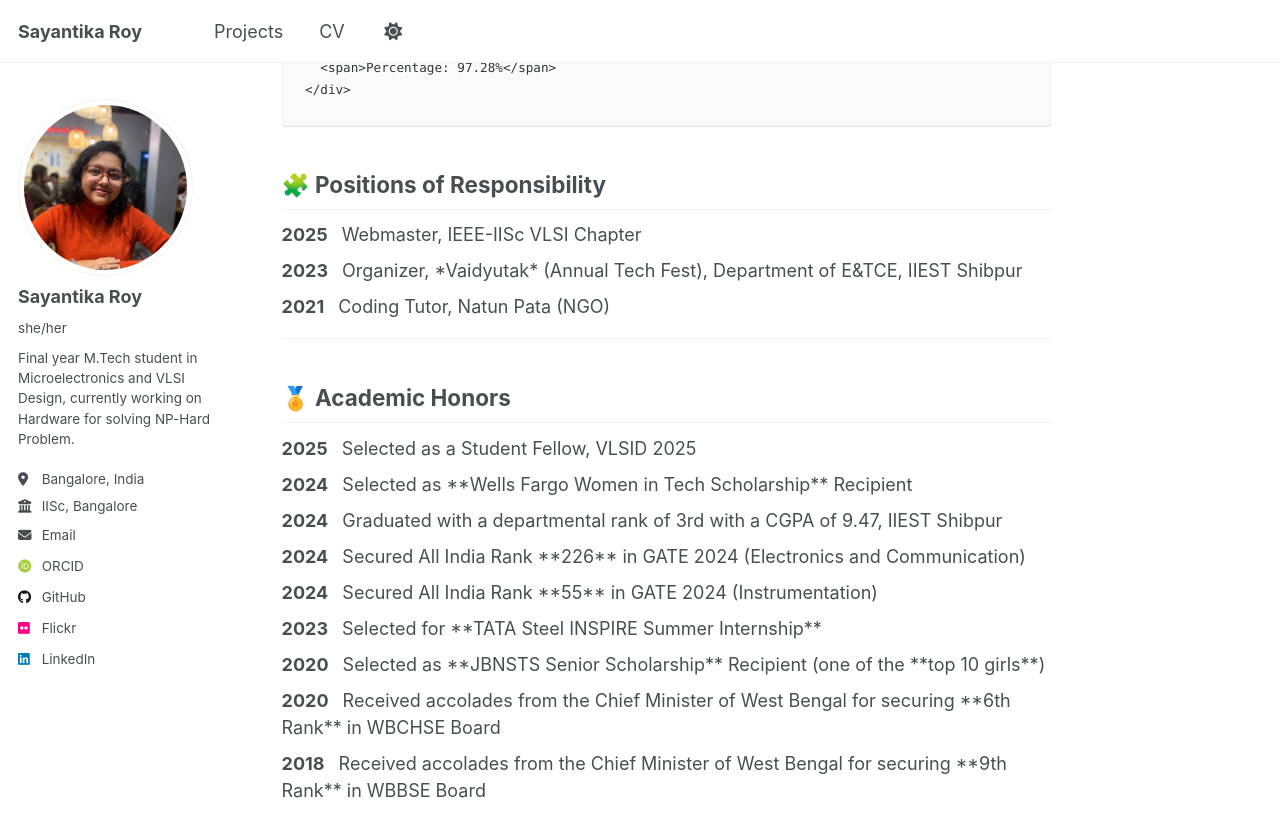
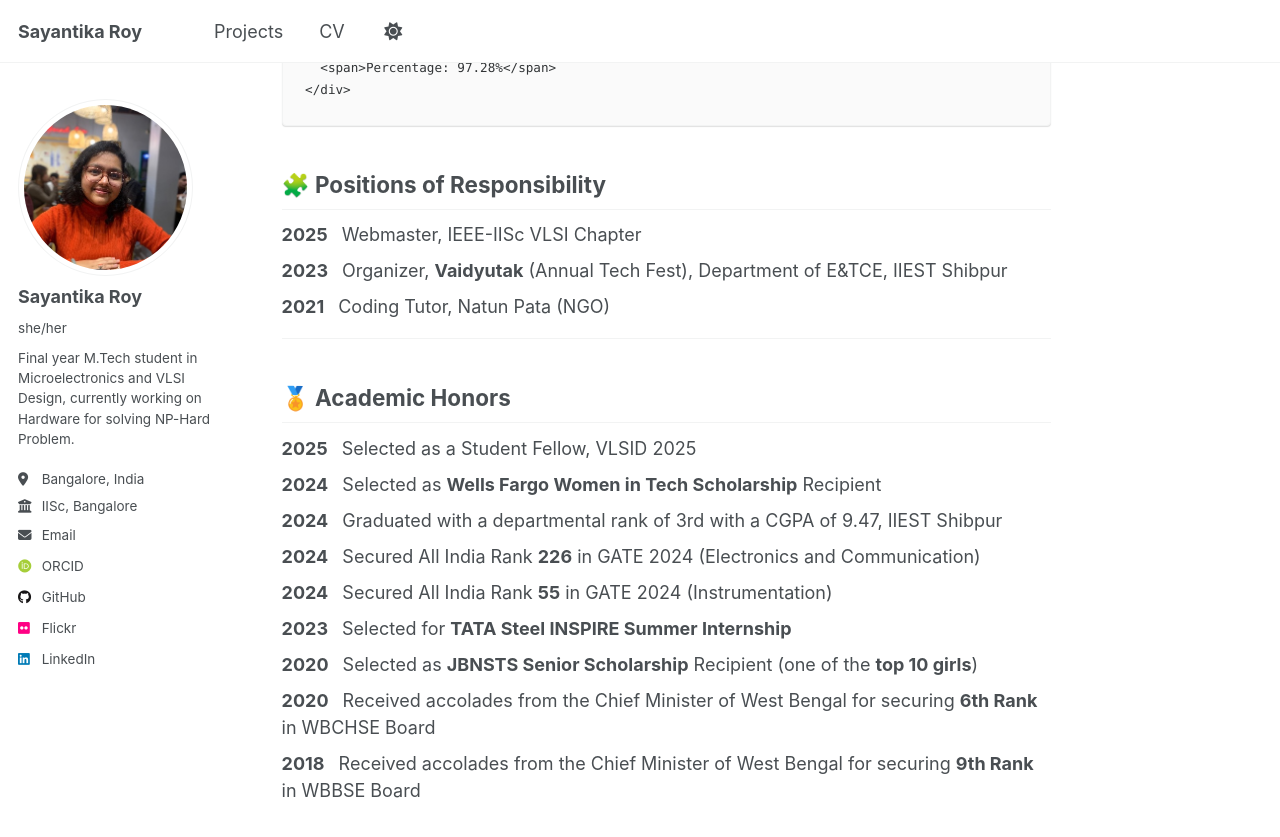
Before and after one commit to sayo-134/sayantika-roy.github.io, a Jekyll site: the page built from _pages/cv-json.md, in a window 1280 px wide and 900 px high, scrolled down 1045 px. Shown: the top 837 px of the window. Built offline with Jekyll 4.4.1, drawn with Linux system fonts in a browser that asks for light colours; some web fonts are replaced.

Commit message:
Update CV entries to use strong tags for emphasis

```diff
--- a/_pages/cv-json.md
+++ b/_pages/cv-json.md
@@ -78,7 +78,7 @@ redirected_from:
   <span class="cv-year">2025</span> Webmaster, IEEE-IISc VLSI Chapter
 </div>
 <div class="cv-entry">
-  <span class="cv-year">2023</span> Organizer, *Vaidyutak* (Annual Tech Fest), Department of E&TCE, IIEST Shibpur
+  <span class="cv-year">2023</span> Organizer, <strong>Vaidyutak</strong> (Annual Tech Fest), Department of E&TCE, IIEST Shibpur
 </div>
 <div class="cv-entry">
   <span class="cv-year">2021</span> Coding Tutor, Natun Pata (NGO)
@@ -92,26 +92,26 @@ redirected_from:
   <span class="cv-year">2025</span> Selected as a Student Fellow, VLSID 2025
 </div>
 <div class="cv-entry">
-  <span class="cv-year">2024</span> Selected as **Wells Fargo Women in Tech Scholarship** Recipient
+  <span class="cv-year">2024</span> Selected as <strong>Wells Fargo Women in Tech Scholarship</strong> Recipient
 </div>
 <div class="cv-entry">
   <span class="cv-year">2024</span> Graduated with a departmental rank of 3rd with a CGPA of 9.47, IIEST Shibpur
 </div>
 <div class="cv-entry">
-  <span class="cv-year">2024</span> Secured All India Rank **226** in GATE 2024 (Electronics and Communication)
+  <span class="cv-year">2024</span> Secured All India Rank <strong>226</strong> in GATE 2024 (Electronics and Communication)
 </div>
 <div class="cv-entry">
-  <span class="cv-year">2024</span> Secured All India Rank **55** in GATE 2024 (Instrumentation)
+  <span class="cv-year">2024</span> Secured All India Rank <strong>55</strong> in GATE 2024 (Instrumentation)
 </div>
 <div class="cv-entry">
-  <span class="cv-year">2023</span> Selected for **TATA Steel INSPIRE Summer Internship**
+  <span class="cv-year">2023</span> Selected for <strong>TATA Steel INSPIRE Summer Internship</strong>
 </div>
 <div class="cv-entry">
-  <span class="cv-year">2020</span> Selected as **JBNSTS Senior Scholarship** Recipient (one of the **top 10 girls**)
+  <span class="cv-year">2020</span> Selected as <strong>JBNSTS Senior Scholarship</strong> Recipient (one of the <strong>top 10 girls</strong>)
 </div>
 <div class="cv-entry">
-  <span class="cv-year">2020</span> Received accolades from the Chief Minister of West Bengal for securing **6th Rank** in WBCHSE Board
+  <span class="cv-year">2020</span> Received accolades from the Chief Minister of West Bengal for securing <strong>6th Rank</strong> in WBCHSE Board
 </div>
 <div class="cv-entry">
-  <span class="cv-year">2018</span> Received accolades from the Chief Minister of West Bengal for securing **9th Rank** in WBBSE Board
+  <span class="cv-year">2018</span> Received accolades from the Chief Minister of West Bengal for securing <strong>9th Rank</strong> in WBBSE Board
 </div>
```
